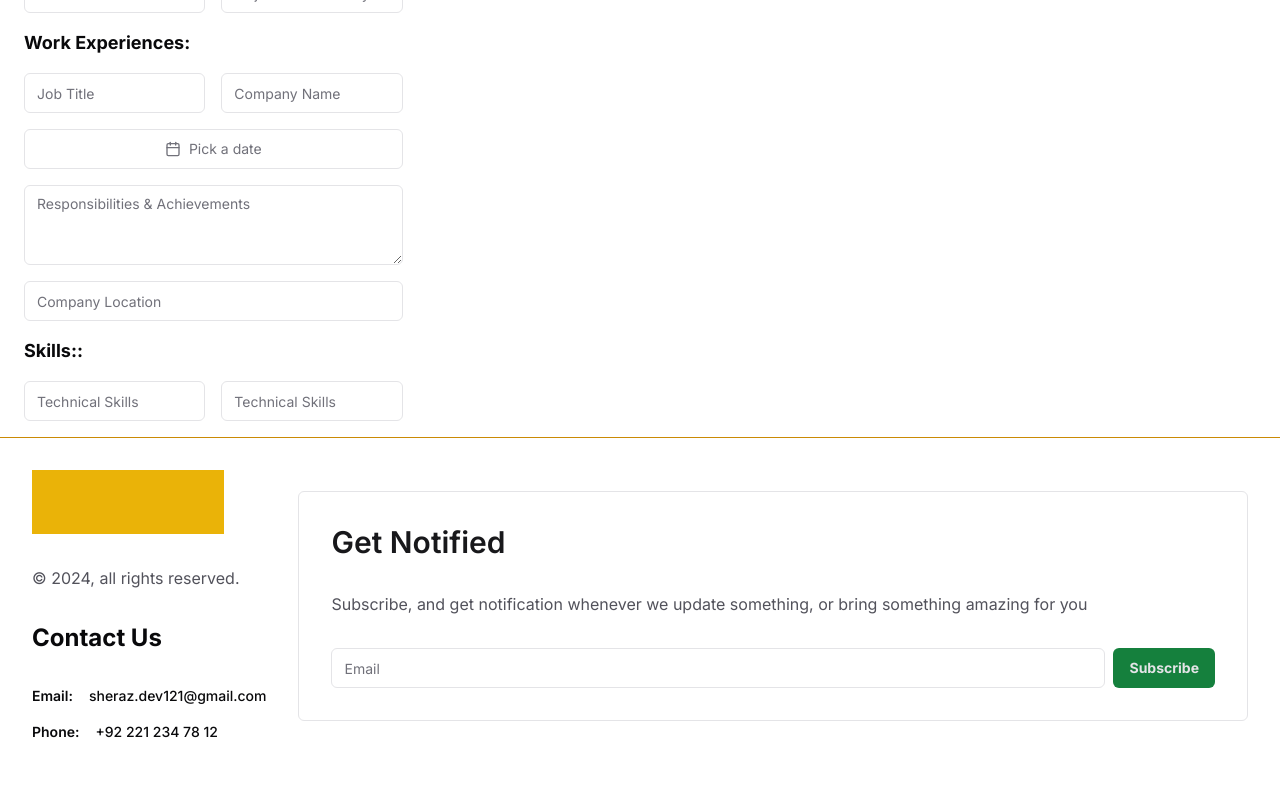
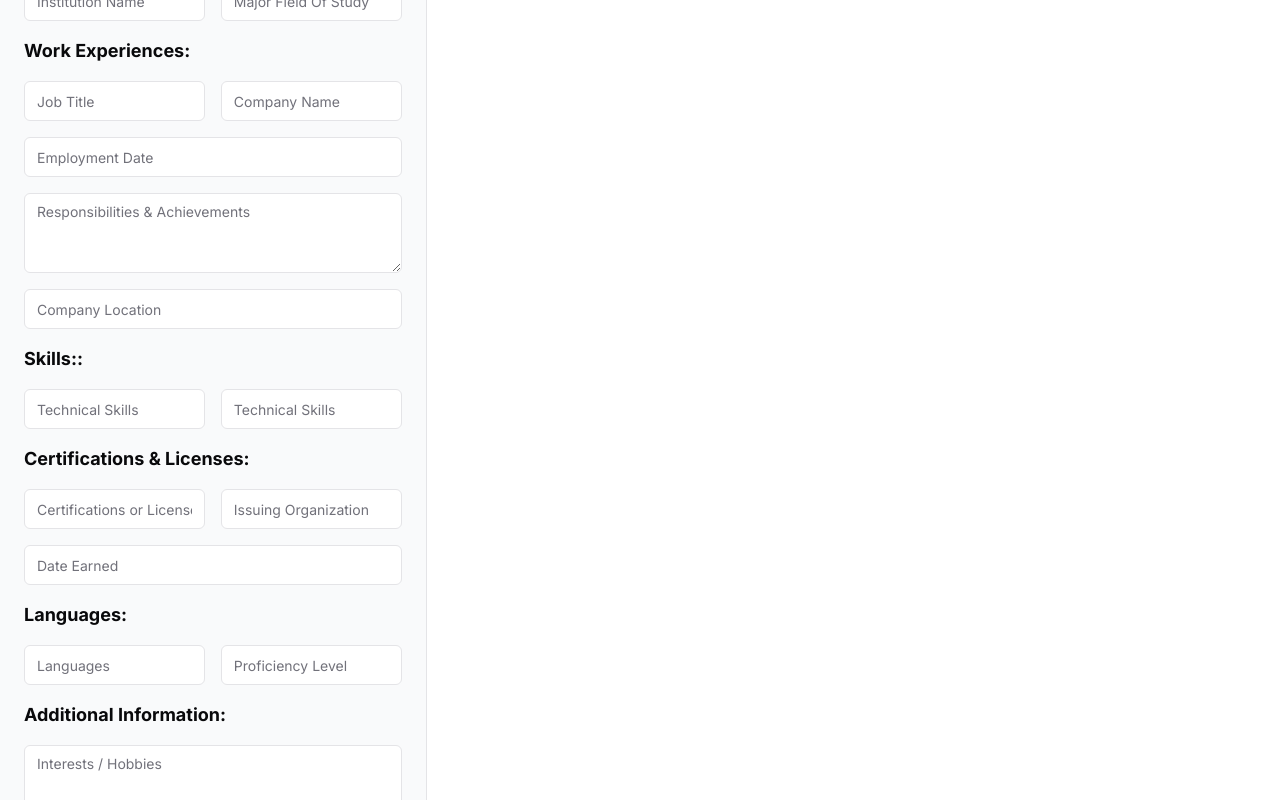
Before and after one commit to sheraz4196/twisto, a Next.js app: page /generate-cv/create in a window 1280 px wide. Shown: the part 680-1480 px from the top of the page. Before the commit the page ends 1454 px from the top, so only its background shows below. Built offline with nearby package versions, Linux system fonts and the light colour scheme.

Commit message:
feat: remaining inputs

```diff
--- a/components/forms/create-cv-form.tsx
+++ b/components/forms/create-cv-form.tsx
@@ -3,19 +3,12 @@ import { useForm } from 'react-hook-form';
 import { Form, FormControl, FormField, FormItem, FormMessage } from '../ui/form';
 import { Input } from '../ui/input';
 import { Textarea } from '../ui/textarea';
-import { format } from 'date-fns';
-import { Popover, PopoverContent, PopoverTrigger } from '../ui/popover';
-import { Button } from '../ui/button';
 import { useState } from 'react';
-import { CalendarIcon } from 'lucide-react';
-import { cn } from '@/lib/utils';
-import { Calendar } from '../ui/calendar';
 export default function CreateCVForm() {
   const form = useForm();
-  const [date, setDate] = useState<Date>();
   return (
     <Form {...form}>
-      <form className="flex flex-col gap-2 px-4 py-2 lg:gap-4 lg:px-6 lg:py-4">
+      <form className="flex flex-col gap-2 border-r bg-gray-50 p-2 md:p-4 lg:gap-4 lg:p-6">
         <div className="grid grid-cols-2 gap-2 lg:gap-4">
           <h3 className="col-span-2 text-base font-bold lg:text-lg">Personal Information:</h3>
           <FormField
@@ -23,8 +16,8 @@ export default function CreateCVForm() {
             name="firstName"
             render={({ field }) => (
               <FormItem>
-                <FormControl {...field}>
-                  <Input placeholder="First Name" />
+                <FormControl>
+                  <Input {...field} placeholder="First Name" />
                 </FormControl>
                 <FormMessage />
               </FormItem>
@@ -35,8 +28,8 @@ export default function CreateCVForm() {
             name="lastName"
             render={({ field }) => (
               <FormItem>
-                <FormControl {...field}>
-                  <Input placeholder="Last Name" />
+                <FormControl>
+                  <Input {...field} placeholder="Last Name" />
                 </FormControl>
                 <FormMessage />
               </FormItem>
@@ -48,7 +41,7 @@ export default function CreateCVForm() {
             render={({ field }) => (
               <FormItem>
                 <FormControl {...field}>
-                  <Input placeholder="Phone Number" type="number" />
+                  <Input {...field} placeholder="Phone Number" type="number" />
                 </FormControl>
                 <FormMessage />
               </FormItem>
@@ -59,8 +52,8 @@ export default function CreateCVForm() {
             name="email"
             render={({ field }) => (
               <FormItem>
-                <FormControl {...field}>
-                  <Input placeholder="Email Address" type="email" />
+                <FormControl>
+                  <Input {...field} placeholder="Email Address" type="email" />
                 </FormControl>
                 <FormMessage />
               </FormItem>
@@ -71,8 +64,8 @@ export default function CreateCVForm() {
             name="address"
             render={({ field }) => (
               <FormItem className="col-span-2">
-                <FormControl {...field}>
-                  <Input placeholder="Address" />
+                <FormControl>
+                  <Input {...field} placeholder="Address" />
                 </FormControl>
                 <FormMessage />
               </FormItem>
@@ -83,8 +76,8 @@ export default function CreateCVForm() {
             name="city"
             render={({ field }) => (
               <FormItem>
-                <FormControl {...field}>
-                  <Input placeholder="City" />
+                <FormControl>
+                  <Input placeholder="City" {...field} />
                 </FormControl>
                 <FormMessage />
               </FormItem>
@@ -95,8 +88,8 @@ export default function CreateCVForm() {
             name="postalCode"
             render={({ field }) => (
               <FormItem>
-                <FormControl {...field}>
-                  <Input placeholder="Postal Code" type="number" />
+                <FormControl>
+                  <Input {...field} placeholder="Postal Code" type="number" />
                 </FormControl>
                 <FormMessage />
               </FormItem>
@@ -110,8 +103,8 @@ export default function CreateCVForm() {
             name="goals"
             render={({ field }) => (
               <FormItem className="col-span-2">
-                <FormControl {...field}>
-                  <Textarea placeholder="Brief summary of career goals or objectives" />
+                <FormControl>
+                  <Textarea {...field} placeholder="Brief summary of career goals or objectives" />
                 </FormControl>
                 <FormMessage />
               </FormItem>
@@ -123,8 +116,8 @@ export default function CreateCVForm() {
             name="degree"
             render={({ field }) => (
               <FormItem>
-                <FormControl {...field}>
-                  <Input placeholder="Degree" />
+                <FormControl>
+                  <Input {...field} placeholder="Degree" />
                 </FormControl>
                 <FormMessage />
               </FormItem>
@@ -135,8 +128,8 @@ export default function CreateCVForm() {
             name="graduationDate"
             render={({ field }) => (
               <FormItem>
-                <FormControl {...field}>
-                  <Input placeholder="Graduation Date" />
+                <FormControl>
+                  <Input {...field} placeholder="Graduation Date" />
                 </FormControl>
                 <FormMessage />
               </FormItem>
@@ -147,8 +140,8 @@ export default function CreateCVForm() {
             name="institutionName"
             render={({ field }) => (
               <FormItem>
-                <FormControl {...field}>
-                  <Input placeholder="Institution Name" />
+                <FormControl>
+                  <Input {...field} placeholder="Institution Name" />
                 </FormControl>
                 <FormMessage />
               </FormItem>
@@ -159,8 +152,8 @@ export default function CreateCVForm() {
             name="majorFieldOfStudy"
             render={({ field }) => (
               <FormItem>
-                <FormControl {...field}>
-                  <Input placeholder="Major Field Of Study" />
+                <FormControl>
+                  <Input {...field} placeholder="Major Field Of Study" />
                 </FormControl>
                 <FormMessage />
               </FormItem>
@@ -172,8 +165,8 @@ export default function CreateCVForm() {
             name="jobTitle"
             render={({ field }) => (
               <FormItem>
-                <FormControl {...field}>
-                  <Input placeholder="Job Title" />
+                <FormControl>
+                  <Input {...field} placeholder="Job Title" />
                 </FormControl>
                 <FormMessage />
               </FormItem>
@@ -184,8 +177,8 @@ export default function CreateCVForm() {
             name="companyName"
             render={({ field }) => (
               <FormItem>
-                <FormControl {...field}>
-                  <Input placeholder="Company Name" />
+                <FormControl>
+                  <Input {...field} placeholder="Company Name" />
                 </FormControl>
                 <FormMessage />
               </FormItem>
@@ -197,24 +190,8 @@ export default function CreateCVForm() {
             name="dateOfEmployment"
             render={({ field }) => (
               <FormItem className="col-span-2">
-                <FormControl {...field}>
-                  <Popover>
-                    <PopoverTrigger asChild>
-                      <Button
-                        variant={'outline'}
-                        className={cn(
-                          'w-full text-left font-normal',
-                          !date && 'text-muted-foreground'
-                        )}
-                      >
-                        <CalendarIcon className="mr-2 h-4 w-4" />
-                        {date ? format(date, 'PPP') : <span>Pick a date</span>}
-                      </Button>
-                    </PopoverTrigger>
-                    <PopoverContent>
-                      <Calendar />
-                    </PopoverContent>
-                  </Popover>
+                <FormControl>
+                  <Input {...field} placeholder="Employment Date" />
                 </FormControl>
                 <FormMessage />
               </FormItem>
@@ -222,11 +199,11 @@ export default function CreateCVForm() {
           />
           <FormField
             control={form.control}
-            name="responsibilitiesAndAcheivements"
+            name="responsibilitiesAndAchievements"
             render={({ field }) => (
               <FormItem className="col-span-2">
-                <FormControl {...field}>
-                  <Textarea placeholder="Responsibilities & Achievements" />
+                <FormControl>
+                  <Textarea {...field} placeholder="Responsibilities & Achievements" />
                 </FormControl>
                 <FormMessage />
               </FormItem>
@@ -237,22 +214,22 @@ export default function CreateCVForm() {
             name="companyName"
             render={({ field }) => (
               <FormItem className="col-span-2">
-                <FormControl {...field}>
-                  <Input placeholder="Company Location" />
+                <FormControl>
+                  <Input {...field} placeholder="Company Location" />
                 </FormControl>
                 <FormMessage />
               </FormItem>
             )}
           />
           <h3 className="col-span-2 text-base font-bold lg:text-lg">Skills::</h3>
-          {/* TODO: Replace both of them later so, on enter pushes th value in an array */}
+          {/* TODO: Replace both of them later so, on enter pushes the value in an array */}
           <FormField
             control={form.control}
             name="technicalSkills"
             render={({ field }) => (
               <FormItem>
-                <FormControl {...field}>
-                  <Input placeholder="Technical Skills" />
+                <FormControl>
+                  <Input {...field} placeholder="Technical Skills" />
                 </FormControl>
                 <FormMessage />
               </FormItem>
@@ -263,8 +240,95 @@ export default function CreateCVForm() {
             name="technicalSkills"
             render={({ field }) => (
               <FormItem>
-                <FormControl {...field}>
-                  <Input placeholder="Technical Skills" />
+                <FormControl>
+                  <Input {...field} placeholder="Technical Skills" />
+                </FormControl>
+                <FormMessage />
+              </FormItem>
+            )}
+          />
+          <h3 className="col-span-2 text-base font-bold lg:text-lg">Certifications & Licenses:</h3>
+          <FormField
+            control={form.control}
+            name="Certification"
+            render={({ field }) => (
+              <FormItem>
+                <FormControl>
+                  <Input {...field} placeholder="Certifications or Licenses" />
+                </FormControl>
+                <FormMessage />
+              </FormItem>
+            )}
+          />
+          <FormField
+            control={form.control}
+            name="issuingOrganization"
+            render={({ field }) => (
+              <FormItem>
+                <FormControl>
+                  <Input {...field} placeholder="Issuing Organization" />
+                </FormControl>
+                <FormMessage />
+              </FormItem>
+            )}
+          />
+          <FormField
+            control={form.control}
+            name="certificationEarnedDate"
+            render={({ field }) => (
+              <FormItem className="col-span-2">
+                <FormControl>
+                  <Input {...field} placeholder="Date Earned" />
+                </FormControl>
+                <FormMessage />
+              </FormItem>
+            )}
+          />
+          <h3 className="col-span-2 text-base font-bold lg:text-lg">Languages:</h3>
+          <FormField
+            control={form.control}
+            name="languages"
+            render={({ field }) => (
+              <FormItem className="col-span-2 lg:col-span-1">
+                <FormControl>
+                  <Input {...field} placeholder="Languages" />
+                </FormControl>
+                <FormMessage />
+              </FormItem>
+            )}
+          />
+          <FormField
+            control={form.control}
+            name="proficiencyLevel"
+            render={({ field }) => (
+              <FormItem className="col-span-2 lg:col-span-1">
+                <FormControl>
+                  <Input {...field} placeholder="Proficiency Level" />
+                </FormControl>
+                <FormMessage />
+              </FormItem>
+            )}
+          />
+          <h3 className="col-span-2 text-base font-bold lg:text-lg">Additional Information:</h3>
+          <FormField
+            control={form.control}
+            name="hobbies"
+            render={({ field }) => (
+              <FormItem className="col-span-2">
+                <FormControl>
+                  <Textarea {...field} placeholder="Interests / Hobbies" />
+                </FormControl>
+                <FormMessage />
+              </FormItem>
+            )}
+          />
+          <FormField
+            control={form.control}
+            name="hobbies"
+            render={({ field }) => (
+              <FormItem className="col-span-2">
+                <FormControl>
+                  <Textarea {...field} placeholder="Interests / Hobbies" />
                 </FormControl>
                 <FormMessage />
               </FormItem>
```
